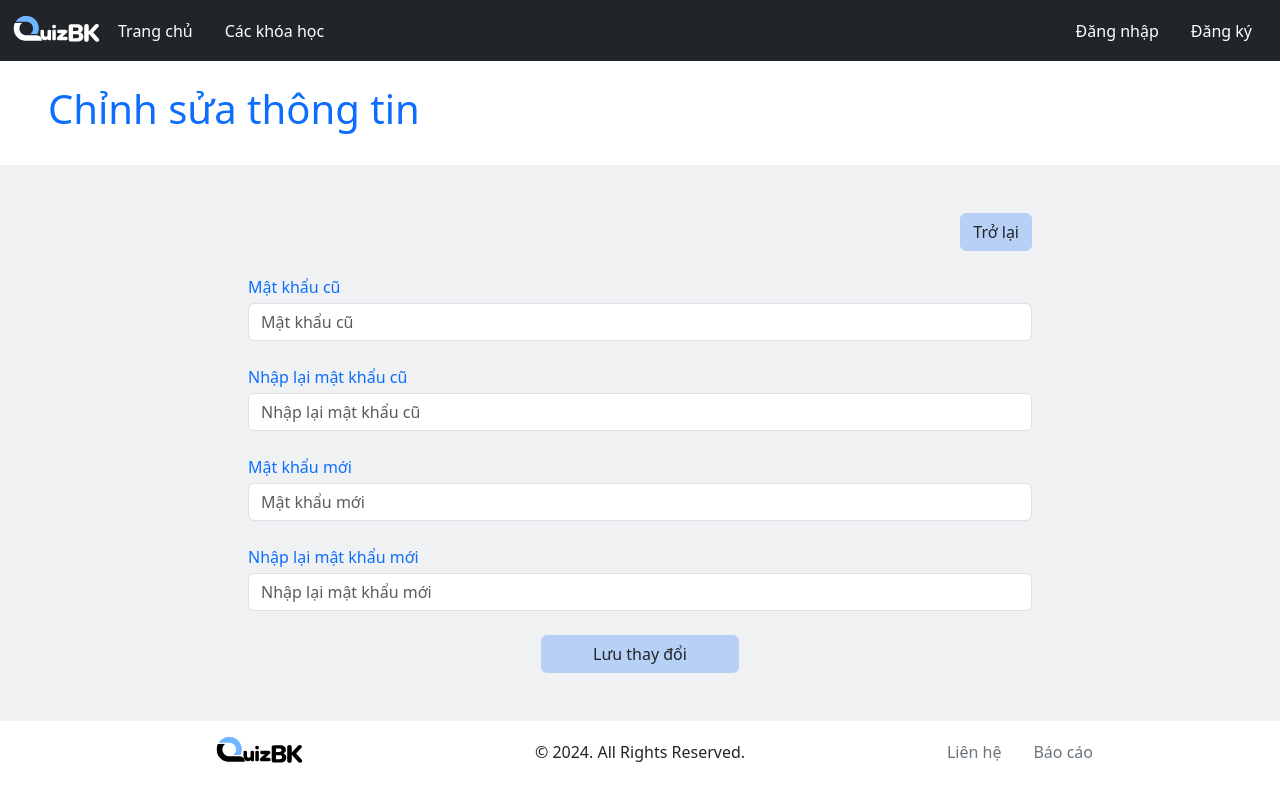
After one commit to phamhuynh03/MCQ-test-online-website, a PHP site: page /password_change.php in a window 1280 px wide. The commit adds this page. Run offline with PHP 8.4, Linux system fonts and the light colour scheme; data that the repository does not hold is empty; some libraries are stand-ins or nearby versions.

Commit message:
Update change password

```diff
--- a/auth/login_processing.php
+++ b/auth/login_processing.php
@@ -29,7 +29,7 @@
     else{
         $_SESSION['login_email'] = $email;
         $_SESSION['login_pass'] = $password;
-        header("Location: login.php?error=Your email and password do not match!");
+        header("Location: login.php?error=Email hoặc mật khẩu của bạn không đúng!");
     }
     mysqli_close($conn);
 ?>
--- a/auth/register_processing.php
+++ b/auth/register_processing.php
@@ -34,7 +34,7 @@
         $sql = "INSERT INTO teacher (Email, Password, First_name, Last_name, School) VALUES ('$email', '$hashpass', '$firstname', '$lastname', '$school')";
         mysqli_query($conn, $sql);
 
-        header("Location: login.php?success=Successful registration!");
+        header("Location: login.php?success=Đăng ký thành công!");
     }
     else{
         $_SESSION['first'] = $firstname;
@@ -43,7 +43,7 @@
         $_SESSION['reg_mail'] = $email;
         $_SESSION['reg_pass'] = $password;
         $_SESSION['confirm_pass'] = $password;
-        header("Location: register.php?error=This email is already used!");
+        header("Location: register.php?error=Email này đã được sử dụng!");
     }
     mysqli_close($conn);
 ?>
--- a/course.php
+++ b/course.php
@@ -75,7 +75,7 @@
                                                                     + '</div>'
                                                                     + ' <div class="card-footer">';
                                                         if(checkTID == 'True'){
-                                                            courseHTML += '<a href="./controller/delete_processing.php?cid=' + CID + '&page=course" class="btn btn-md bg-primary bg-opacity-25 float-end m-1">Xóa</a>'
+                                                            courseHTML += '<a href="./controller/delete_processing.php?cid=' + CID + '&page=course" class="btn btn-md bg-danger bg-opacity-25 float-end m-1">Xóa</a>'
                                                                         + '<a href="./controller/create_questionlist_modify.php?name=' + course_name + '&cid=' + CID + '&nq=' + num_ques + '" class="btn btn-md bg-primary bg-opacity-25 float-end m-1">Chỉnh sửa</a>';
                                                         }
                                                             courseHTML += '<a href="./controller/create_queslist.php?name=' + course_name + '&cid=' + CID + '&nq=' + num_ques + '" class="btn btn-md bg-primary bg-opacity-25 float-end m-1">Làm bài</a>'
--- a/mycourse.php
+++ b/mycourse.php
@@ -81,7 +81,7 @@
                                                                         + '<h6 class="card-text lh-sm text-dark">' + school + '</h6>'
                                                                     + '</div>'
                                                                     + ' <div class="card-footer">'
-                                                                        + '<a href="./controller/delete_processing.php?cid=' + CID + '&page=mycourse" class="btn btn-md bg-primary bg-opacity-25 float-end m-1">Xóa</a>'
+                                                                        + '<a href="./controller/delete_processing.php?cid=' + CID + '&page=mycourse" class="btn btn-md bg-danger bg-opacity-25 float-end m-1">Xóa</a>'
                                                                         + '<a href="./controller/create_questionlist_modify.php?name=' + course_name + '&cid=' + CID + '&nq=' + num_ques + '" class="btn btn-md bg-primary bg-opacity-25 float-end m-1">Chỉnh sửa</a>'
                                                                         + '<a href="./controller/create_queslist.php?name=' + course_name + '&cid=' + CID + '&nq=' + num_ques + '" class="btn btn-md bg-primary bg-opacity-25 float-end m-1">Làm bài</a>'
                                                                     + '</div>'
--- /dev/null
+++ b/password_change.php
@@ -0,0 +1,145 @@
+<!DOCTYPE html>
+<html>
+    <head>
+        <title>Thông tin cá nhân</title>
+        <meta name="viewport" charset="utf-8">
+        <link href="https://cdn.jsdelivr.net/npm/bootstrap@5.3.3/dist/css/bootstrap.min.css" rel="stylesheet" integrity="sha384-QWTKZyjpPEjISv5WaRU9OFeRpok6YctnYmDr5pNlyT2bRjXh0JMhjY6hW+ALEwIH" crossorigin="anonymous">
+        <script src="https://cdn.jsdelivr.net/npm/bootstrap@5.0.2/dist/js/bootstrap.bundle.min.js" integrity="sha384-MrcW6ZMFYlzcLA8Nl+NtUVF0sA7MsXsP1UyJoMp4YLEuNSfAP+JcXn/tWtIaxVXM" crossorigin="anonymous"></script>
+        <script src="https://ajax.googleapis.com/ajax/libs/jquery/3.7.1/jquery.min.js"></script>
+        <link href="https://code.jquery.com/ui/1.13.2/themes/black-tie/jquery-ui.css" rel="stylesheet">
+        <script src="https://code.jquery.com/ui/1.13.2/jquery-ui.min.js" integrity="sha256-lSjKY0/srUM9BE3dPm+c4fBo1dky2v27Gdjm2uoZaL0=" crossorigin="anonymous"></script>
+        <link rel="stylesheet" href="./asset/css/style.css">
+    </head>
+    <body>
+        <?php include('./navbar/header.php');
+            $conn = mysqli_connect("localhost", "root", "", "assignment");
+
+            if(mysqli_connect_errno()){
+                echo "Failed to connect: ".mysqli_connect_error();
+                exit();
+            }
+
+            $sql = "SELECT * FROM teacher WHERE TID = '$tid'";
+            $result = mysqli_query($conn, $sql);
+            $count = mysqli_num_rows($result);
+            $row = mysqli_fetch_assoc($result);
+            mysqli_close($conn);
+        ?>
+
+        <div class="container-fluid px-5 py-4">
+            <h1 class="text-primary">Chỉnh sửa thông tin</h1>
+        </div>
+        <div class="container-fluid p-5 bg-secondary bg-opacity-10 text-primary">
+            <div class="row gx-3 mb-4">
+                <div class="col-md-7"></div>
+                <div class="col-md-3">
+                    <a href="profile.php" class="btn btn-md bg-primary bg-opacity-25 float-end">Trở lại</a>
+                </div>
+                <div class="col-md-2"></div>
+            </div>
+            <form action="./controller/password_change_processing.php" method="POST">
+                <div class="row gx-3 mb-4">
+                    <div class="col-md-2"></div>
+                    <div class="col-md-8">
+                        <label class="mb-1" for="Oldpass1">Mật khẩu cũ</label>
+                        <input class="form-control" name="Oldpass1" id="Oldpass1" type="password" placeholder="Mật khẩu cũ">
+                    </div>
+                    <div class="col-md-2"></div>
+                </div>
+                <div class="row gx-3 mb-4">
+                    <div class="col-md-2"></div>
+                    <div class="col-md-8">
+                        <label class="mb-1" for="Oldpass2">Nhập lại mật khẩu cũ</label>
+                        <input class="form-control" name="Oldpass2" id="Oldpass2" type="password" placeholder="Nhập lại mật khẩu cũ">
+                    </div>
+                    <div class="col-md-2"></div>
+                </div>
+                <div class="row gx-3 mb-4">
+                    <div class="col-md-2"></div>
+                    <div class="col-md-8">
+                        <label class="mb-1" for="Newpass1">Mật khẩu mới</label>
+                        <input class="form-control" name="Newpass1" id="Newpass1" type="password" placeholder="Mật khẩu mới">
+                    </div>
+                    <div class="col-md-2"></div>
+                </div>
+                <div class="row gx-3 mb-4">
+                    <div class="col-md-2"></div>
+                    <div class="col-md-8">
+                        <label class="mb-1" for="Newpass2">Nhập lại mật khẩu mới</label>
+                        <input class="form-control" name="Newpass2" id="Newpass2" type="password" placeholder="Nhập lại mật khẩu mới">
+                    </div>
+                    <div class="col-md-2"></div>
+                </div>
+
+                <?php if(isset($_GET['error'])){?>
+                    <p class="text-center text-danger" id="message"><?php echo $_GET['error']; ?></p>
+                <?php }?>
+
+                <?php if(isset($_GET['success'])){?>
+                    <p class="text-center text-success" id="message"><?php echo $_GET['success']; ?></p>
+                <?php }?>
+
+                <div class="d-grid gap-2 col-md-2 col-sm-4 mx-auto">
+                    <button class="btn btn-md bg-primary bg-opacity-25" id="change_pass">Lưu thay đổi</button>
+                </div>
+                <script>
+                    var log = document.getElementById('change_pass');
+
+                    log.addEventListener('click', function(e){
+                        var Oldpass1 = document.getElementById('Oldpass1').value;
+                        var Oldpass2 = document.getElementById('Oldpass2').value;
+                        var Newpass1 = document.getElementById('Newpass1').value;
+                        var Newpass2 = document.getElementById('Newpass2').value;
+
+                        var check_pass = /^(?=.*[A-Z])[A-Za-z\d@$!%*?&]{8,}$/;
+
+                        if(Oldpass1 == ""){
+                            alert("Vui lòng nhập mật khẩu cũ!");
+                            e.preventDefault();
+                        }
+                        else if(Oldpass2 == ""){
+                            alert("Vui lòng nhập lại mật khẩu cũ!");
+                            e.preventDefault();
+                        }
+                        else if(Newpass1 == ""){
+                            alert("Vui lòng nhập mật khẩu mới!");
+                            e.preventDefault();
+                        }
+                        else if(Newpass2 == ""){
+                            alert("Vui lòng nhập lại mật khẩu mới!");
+                            e.preventDefault();
+                        }
+                        else if(Oldpass1.length < 8){
+                            alert("Mật khẩu phải chứa ít nhất 8 ký tự!");
+                            e.preventDefault();
+                        }
+                        else if(!check_pass.test(Oldpass1)){
+                            alert("Mật khẩu phải chứa ít nhất 1 ký tự in hoa!");
+                            e.preventDefault();
+                        }
+                        else if(Oldpass1 != Oldpass2){
+                            alert("Mật khẩu cũ của bạn không khớp! Vui lòng nhập lại!");
+                            e.preventDefault();
+                        }
+                        else if(Newpass1.length < 8){
+                            alert("Mật khẩu phải chứa ít nhất 8 ký tự!");
+                            e.preventDefault();
+                        }
+                        else if(!check_pass.test(Newpass1)){
+                            alert("Mật khẩu phải chứa ít nhất 1 ký tự in hoa!");
+                            e.preventDefault();
+                        }
+                        else if(Newpass1 != Newpass2){
+                            alert("Mật khẩu mới của bạn không khớp! Vui lòng nhập lại!");
+                            e.preventDefault();
+                        }
+                    });
+
+                    setTimeout(function(){document.getElementById('message').style.display = 'none';}, 3000);
+                </script>
+            </form>
+        </div>
+
+        <?php include('./navbar/footer.php'); ?>
+    </body>
+</html>
```
Also changed, not shown: controller/password_change_processing.php (added, +33 -0 lines), profile.php (+8 -1 lines).
